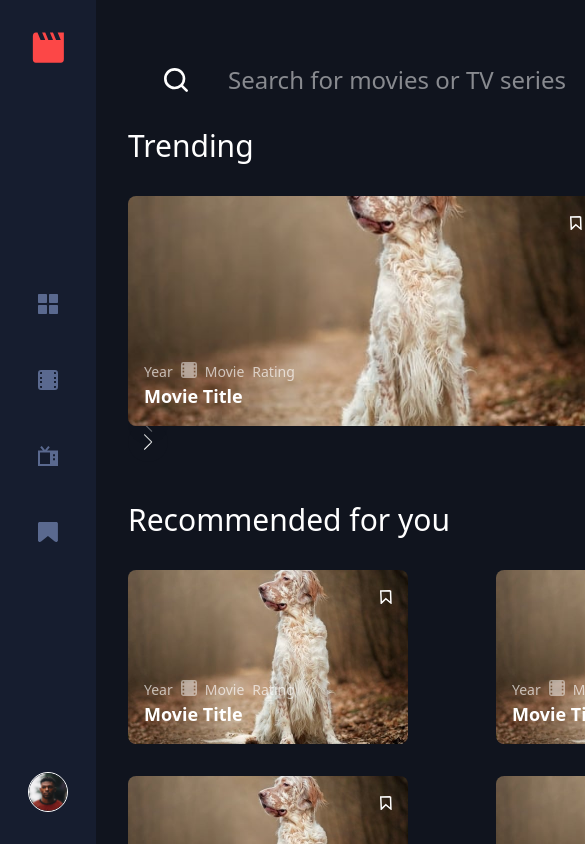
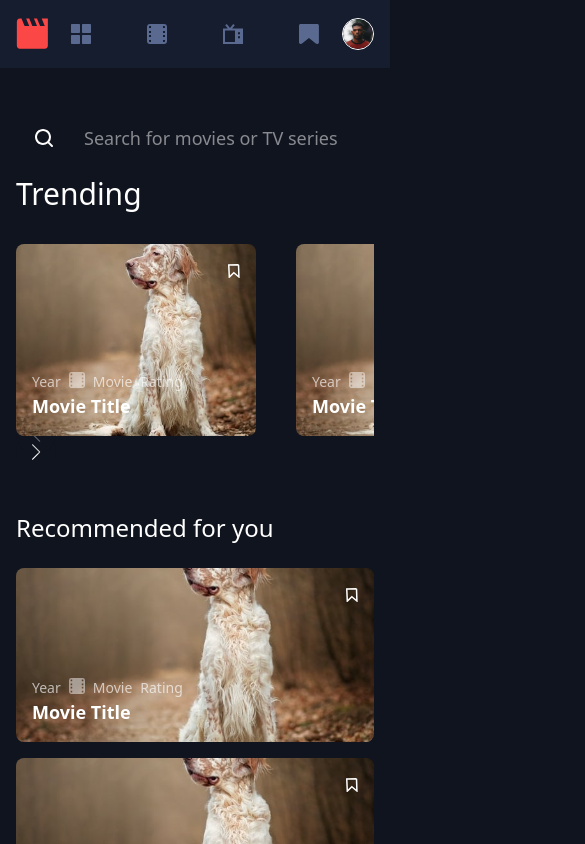
Before and after one commit to eburza/entertainment-web-app, a React (Create React App) app in the folder client/: page / in a window 390 px wide. Shown: the top 844 px of the page, 585 px wide, since content can reach past the window. Built offline with nearby package versions, Linux system fonts and the light colour scheme.

Commit message:
Change app display setting to more responsive

```diff
--- a/client/src/components/layout/Layout.tsx
+++ b/client/src/components/layout/Layout.tsx
@@ -4,9 +4,9 @@ import Sidebar from './Sidebar';
 
 export default function Layout() {
   return (
-    <div className="flex min-h-screen bg-dark w-full">
+    <div className="flex flex-col md:flex-row min-h-screen bg-dark w-full">
       <Sidebar />
-      <main className="flex-1 pl-32 pr-8 pt-8">
+      <main className="flex-1 px-4 md:pl-32 md:pr-8 pt-8">
         <SearchBar />
         <Outlet />
       </main>
--- a/client/src/components/layout/SearchBar.tsx
+++ b/client/src/components/layout/SearchBar.tsx
@@ -2,12 +2,12 @@ import searchIcon from '../../assets/icons/icon-search.svg';
 
 export default function SearchBar() {
   return (
-    <div className="flex items-center gap-6 px-8 py-6">
-      <img src={searchIcon} alt="Search" className="w-[2rem] h-[2rem]" />
+    <div className="flex items-center gap-4 md:gap-6 px-4 md:px-8 py-4 md:py-6">
+      <img src={searchIcon} alt="Search" className="w-6 md:w-8 h-6 md:h-8" />
       <input
         type="text"
         placeholder="Search for movies or TV series"
-        className="bg-transparent border-none outline-none w-full text-2xl font-light placeholder:text-light/50 caret-primary focus:border-b focus:border-dark-lighter pb-2"
+        className="bg-transparent border-none outline-none w-full text-lg md:text-2xl font-light placeholder:text-light/50 caret-primary focus:border-b focus:border-dark-lighter pb-2"
       />
     </div>
   );
--- a/client/src/components/layout/Sidebar.tsx
+++ b/client/src/components/layout/Sidebar.tsx
@@ -8,10 +8,10 @@ import { Link } from 'react-router-dom';
 
 export default function Sidebar() {
   return (
-    <section className="bg-dark-light min-h-screen w-24 flex flex-col items-center py-8 fixed left-0">
+    <section className="bg-dark-light w-full md:w-24 md:min-h-screen flex flex-row md:flex-col items-center justify-between md:justify-start p-4 md:py-8 md:fixed md:left-0">
       <img src={logoIcon} alt="Logo" className="w-8 h-8" />
-      <nav className="flex-1 flex items-center">
-        <ul className="flex flex-col gap-10 list-none">
+      <nav className="flex-1 flex justify-center items-center">
+        <ul className="flex md:flex-col gap-6 md:gap-10 list-none">
           <li>
             <Link to="/" className="nav-link">
               <img src={navHomeIcon} alt="Home" className="w-5 h-5" />
@@ -37,7 +37,7 @@ export default function Sidebar() {
       <img
         src={userAvatar}
         alt="User avatar"
-        className="w-10 h-10 rounded-full border border-light"
+        className="w-8 h-8 md:w-10 md:h-10 rounded-full border border-light"
       />
     </section>
   );
--- a/client/src/components/sections/MediaGrid.tsx
+++ b/client/src/components/sections/MediaGrid.tsx
@@ -4,8 +4,8 @@ import imageUrl from '../../mockData/assets/thumbnails/dogs/regular/large.jpg';
 export default function MediaGrid() {
   return (
     <section>
-      <h2 className="text-3xl font-light mb-8">Recommended for you</h2>
-      <div className="grid grid-cols-4 gap-8">
+      <h2 className="text-2xl md:text-3xl font-light mb-6 md:mb-8">Recommended for you</h2>
+      <div className="grid grid-cols-1 sm:grid-cols-2 md:grid-cols-3 lg:grid-cols-4 gap-4 md:gap-8">
         <MediaCard imageUrl={imageUrl} variant="regular" />
         <MediaCard imageUrl={imageUrl} variant="regular" />
         <MediaCard imageUrl={imageUrl} variant="regular" />
--- a/client/src/components/shared/MediaCard.tsx
+++ b/client/src/components/shared/MediaCard.tsx
@@ -8,8 +8,8 @@ interface MediaCardProps {
 
 export default function MediaCard({ imageUrl = '', variant = 'regular' }: MediaCardProps) {
   const cardStyles = {
-    regular: 'w-[17.5rem] h-[10.875rem]',
-    trending: 'w-[29.375rem] h-[14.375rem]',
+    regular: 'w-full h-[10.875rem]',
+    trending: 'w-[15rem] sm:w-[20rem] md:w-[25rem] lg:w-[29.375rem] h-[12rem] md:h-[14.375rem]',
   };
 
   return (
```
